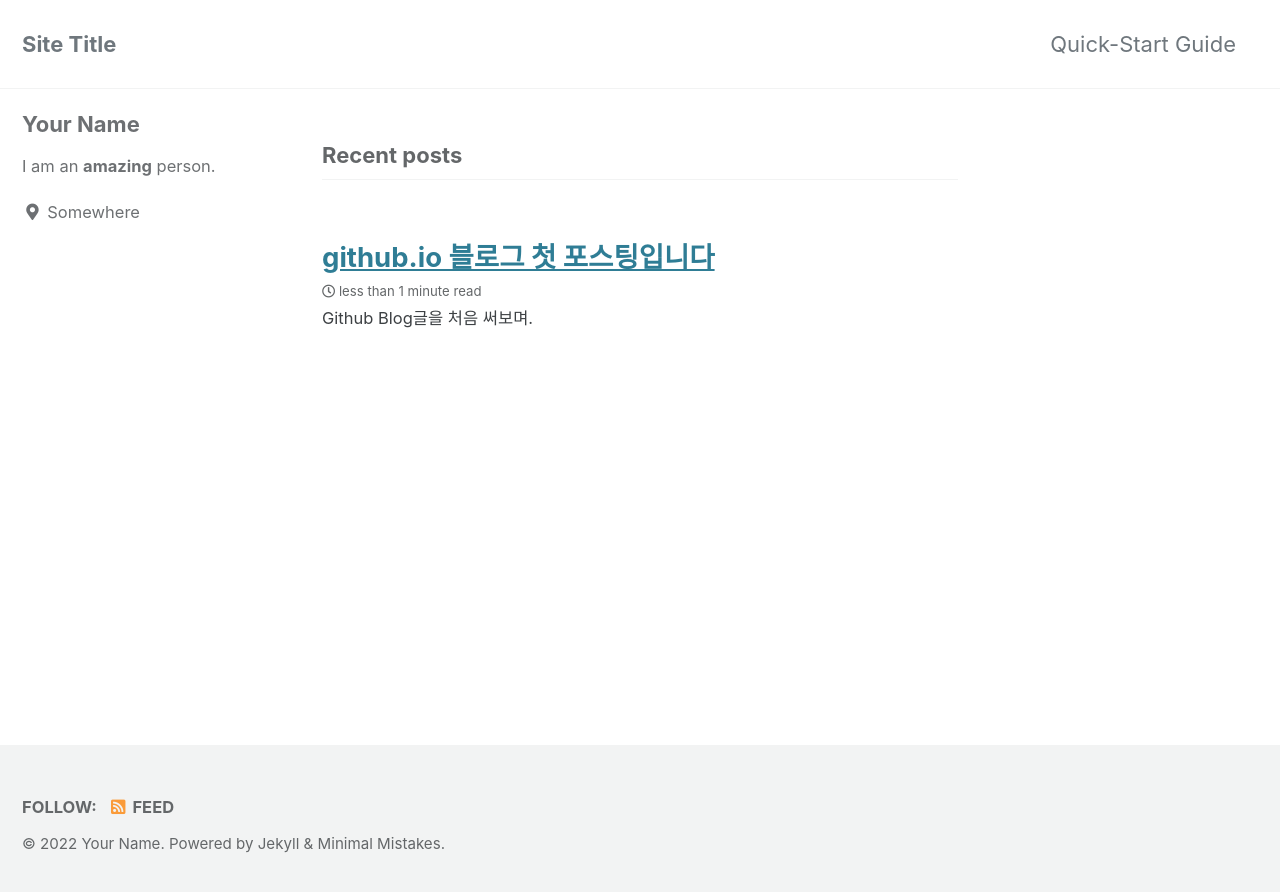
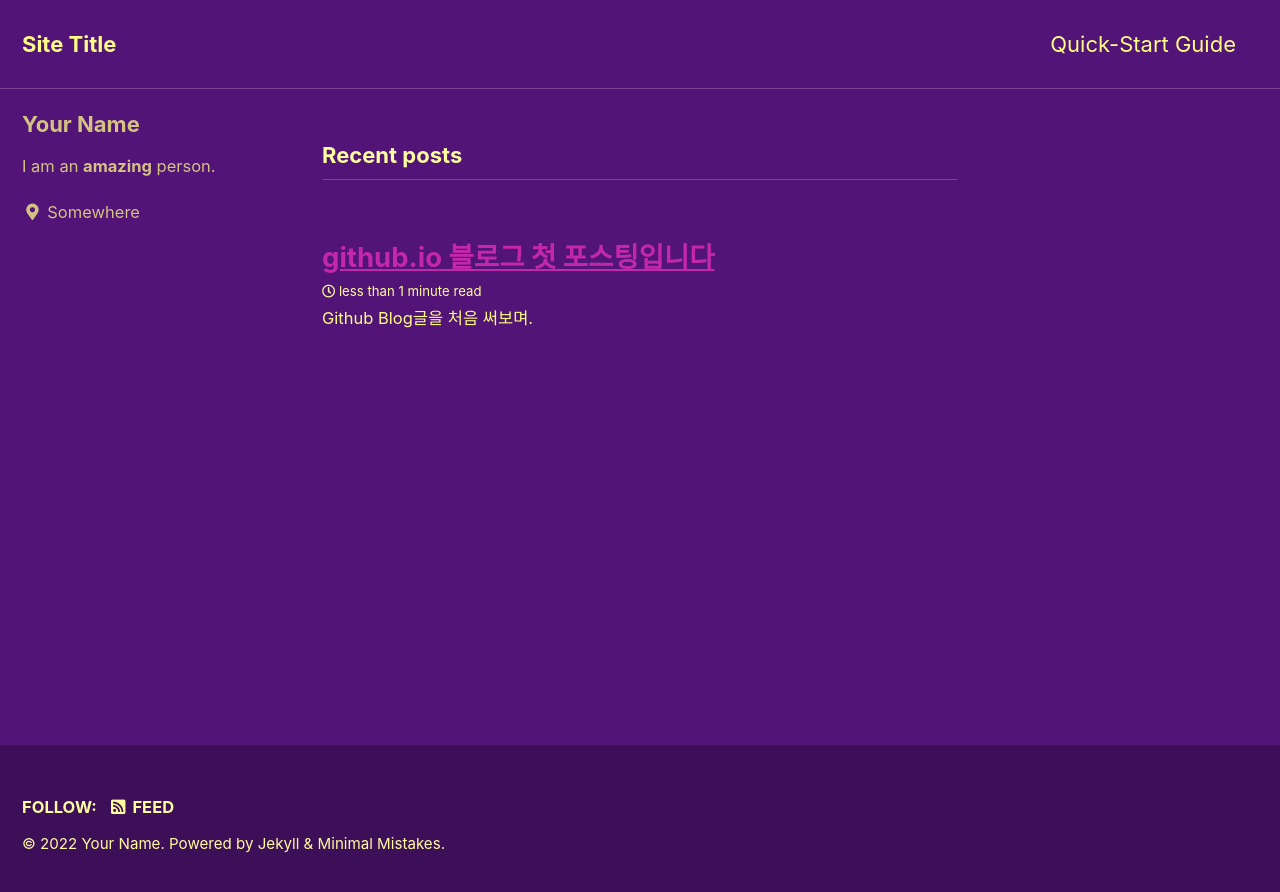
Before and after one commit to Yong-ga-ri/Yong-ga-ri.github.io, a Jekyll site: the page built from index.html, in a window 1280 px wide. Shown: the top 892 px of the page. Built offline with Jekyll 4.4.1, drawn with Linux system fonts in a browser that asks for light colours; cached includes are drawn as plain includes; the list of posts is cut into pages by our own code.

Commit message:
<feat> change theme to plum

```diff
--- a/_config.yml
+++ b/_config.yml
@@ -12,7 +12,7 @@
 
 # theme                  : "minimal-mistakes-jekyll"
 # remote_theme           : "mmistakes/minimal-mistakes"
-minimal_mistakes_skin: "default" # "air", "aqua", "contrast", "dark", "dirt", "neon", "mint", "plum", "sunrise"
+minimal_mistakes_skin: "plum" # "default", "air", "aqua", "contrast", "dark", "dirt", "neon", "mint", "plum", "sunrise"
 
 # Site Settings
 locale: "en-US"
```
